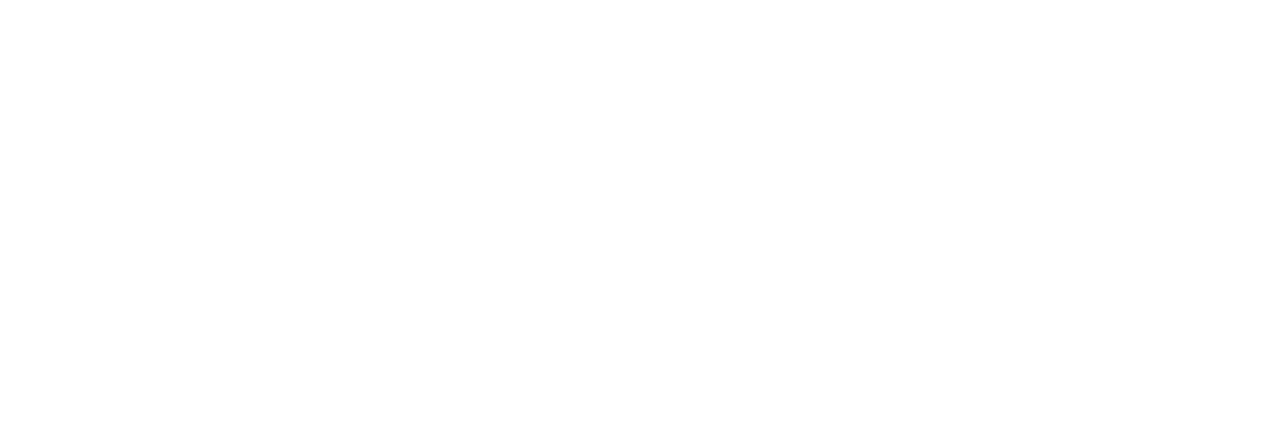
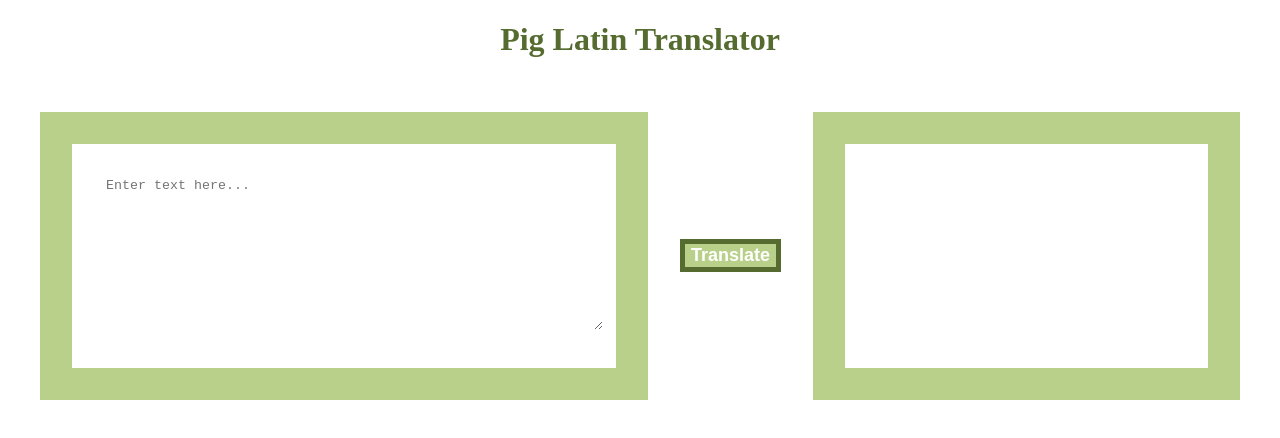
Before and after one commit to Umme-hanii/pig-latin-translater, a website built with webpack: page index.html in a window 1280 px wide. Built offline with nearby package versions, Linux system fonts and the light colour scheme.

Commit message:
Working pig-latin translator .

```diff
--- a/index.html
+++ b/index.html
@@ -4,8 +4,21 @@
   <meta charset="UTF-8">
   <meta name="viewport" content="width=device-width, initial-scale=1.0">
   <title>Document</title>
+  <link rel="stylesheet" href="./style.css">
 </head>
 <body>
+  <div>
+    <h1>Pig Latin Translator</h1>
+    <div class="container">
+      <div>
+        <textarea name="userInput" id="user-input" cols="60" rows="10" placeholder="Enter text here..."></textarea>
+      </div>
+      <button id="translate">Translate</button>
+      <div>
+        <p id="pig-latin"></p>
+      </div>
+    </div>
+  </div>
   <script src="./dist/bundle.js"></script>
 </body>
 </html>
--- a/src/index.js
+++ b/src/index.js
@@ -1 +1,36 @@
-console.log('Umme Haniii')
+'use strict'
+
+let userInput = document.getElementById('user-input')
+let translatedPara = document.getElementById('pig-latin')
+
+let translateBtn = document.getElementById('translate')
+
+let text = ''
+const vowels = ['a', 'e', 'i', 'o', 'u']
+
+translateBtn.addEventListener('click', () => {
+  text = userInput.value
+  let translated = ''
+
+  // Rule 2: Words that begin with a vowel sound
+  if(vowels.includes(text.charAt(0))) {
+    return translatedPara.innerHTML = `${text}way`
+  }
+
+  // Rule 1: Words that start with a consonant cluster
+  // loop through the word until vowel is encountered slice from the vowel till the end and slice from start until the vowel
+  //then add 'ay' to the end
+  for(let i = 0; i < text.length; i++) {
+    if(vowels.includes(text.charAt(i))) {
+      translated = `${text.slice(i)}${text.slice(0, i)}ay`
+      i = text.length
+    }
+  }
+
+  // Rule 3: Maintain the capitalization after it has been converted to pig-latin
+  if(text.charAt(0) == text.charAt(0).toUpperCase()) {
+    translated = `${translated.charAt(0).toUpperCase()}${translated.slice(1).toLowerCase()}`
+  }
+
+  translatedPara.innerHTML = translated
+})
--- /dev/null
+++ b/style.css
@@ -0,0 +1,34 @@
+h1 {
+  text-align: center;
+  color: darkolivegreen;
+}
+.container {
+  display: flex;
+  justify-content: space-around;
+  align-items: center;
+}
+
+.container div {
+  margin: 2rem;
+  padding: 2rem;
+  border: 2rem solid #B9D08B;
+  width: 30rem;
+  height: 10rem;
+}
+
+.container div textarea {
+  border: none;
+}
+
+#translate {
+  background-color: #B9D08B;
+  color: white;
+  font-weight: bold;
+  font-size: large;
+  border: 5px solid darkolivegreen;
+}
+
+#translate:hover {
+  background-color: darkolivegreen;
+  cursor: pointer;
+}
```
Also changed, not shown: README.md (added), 1 other file.
